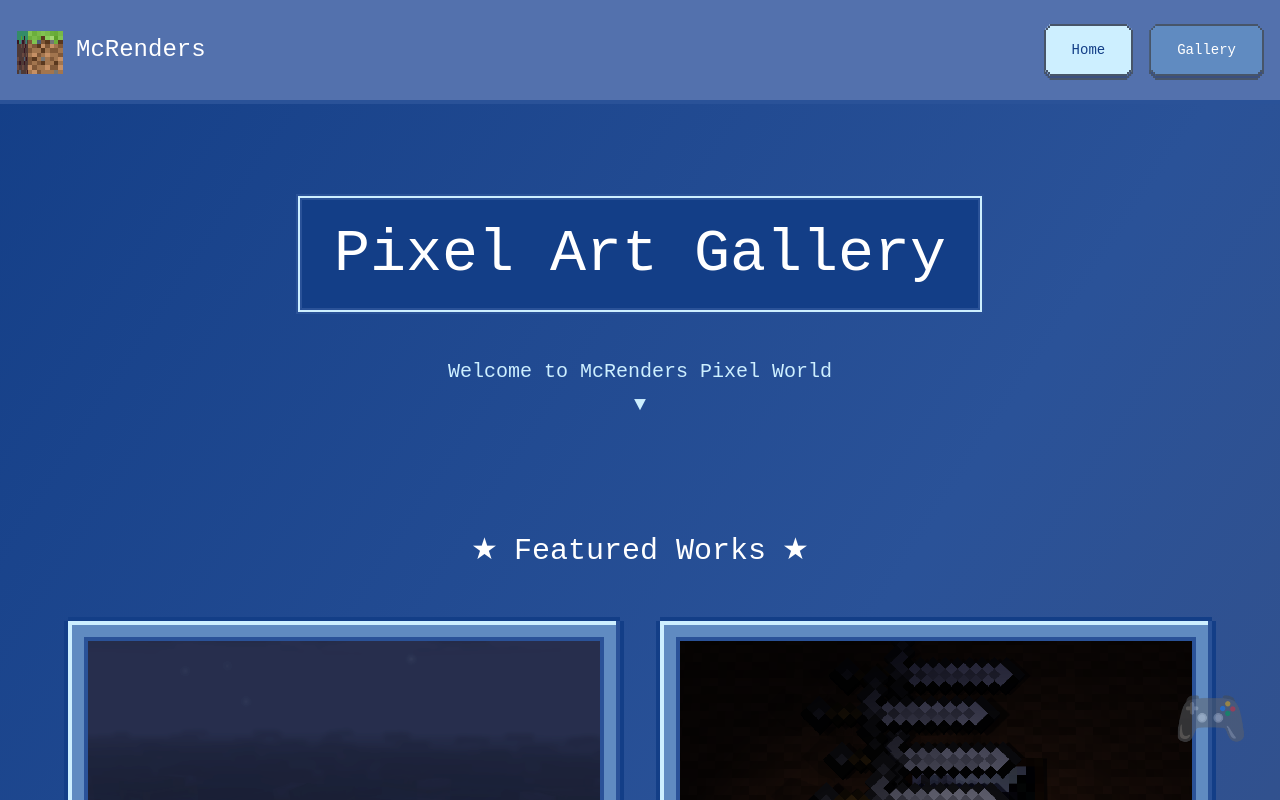
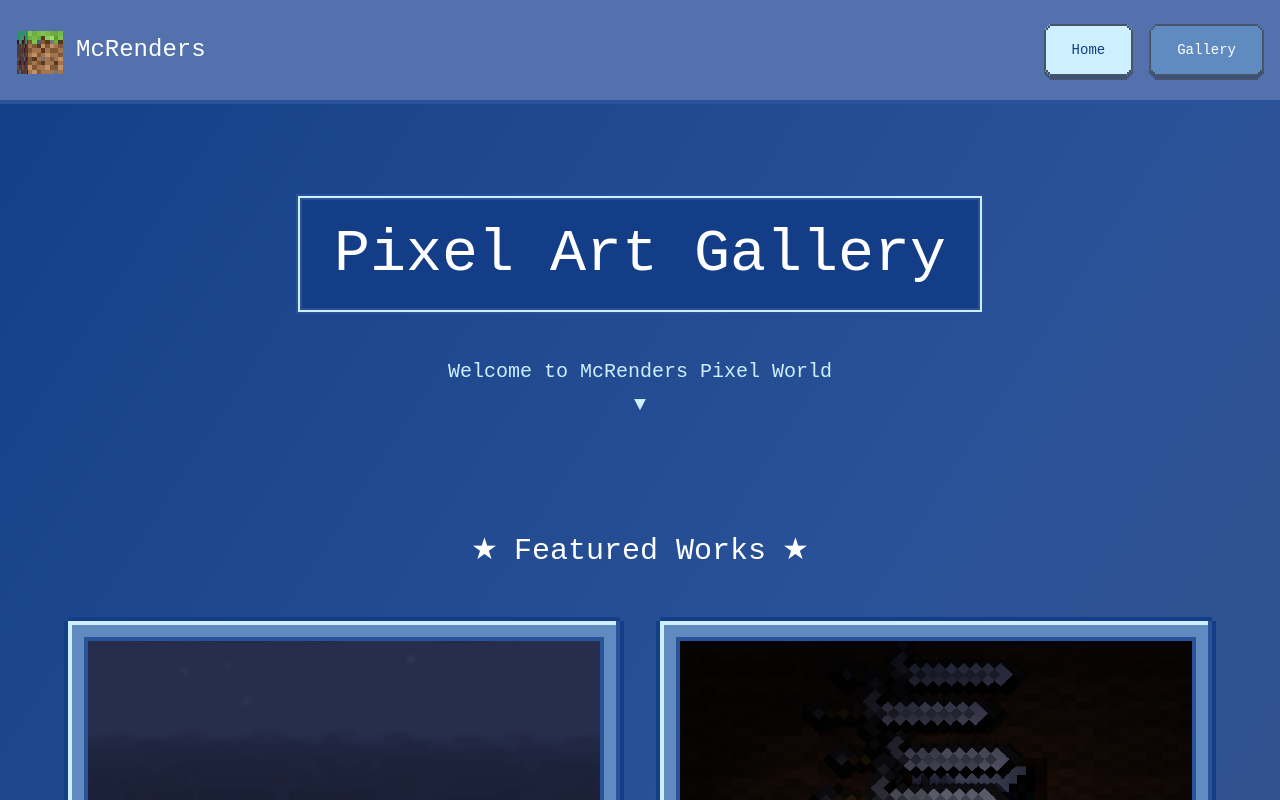
Before and after one commit to MalloyManga/McRenders, a Nuxt app: page / in a window 1280 px wide. Shown: the top 800 px of the page. Built offline with nearby package versions, Linux system fonts and the light colour scheme; a web font is replaced by a local one.

Commit message:
style: remove the bounce effect on emoji

```diff
--- a/app/pages/artwork/[id].vue
+++ b/app/pages/artwork/[id].vue
@@ -111,11 +111,13 @@ if (!artwork.value) {
                 <!-- Share -->
                 <div class="text-center">
                     <button class="pixel-button-container w-full">
-                        <div class="pixel-button-back bg-[#608BC1] px-8 py-4 text-white w-full flex items-center justify-center gap-2">
+                        <div
+                            class="pixel-button-back bg-[#608BC1] px-8 py-4 text-white w-full flex items-center justify-center gap-2">
                             <span>Share Artwork</span>
                             <img :src="Irongolem" alt="Share" class="w-6 h-6 inline-block" />
                         </div>
-                        <div class="pixel-button-front bg-[#608BC1] px-8 py-4 text-white w-full flex items-center justify-center gap-2">
+                        <div
+                            class="pixel-button-front bg-[#608BC1] px-8 py-4 text-white w-full flex items-center justify-center gap-2">
                             <span>Share Artwork</span>
                             <img :src="Irongolem" alt="Share" class="w-6 h-6 inline-block" />
                         </div>
--- a/app/pages/index.vue
+++ b/app/pages/index.vue
@@ -85,28 +85,5 @@ const artworks = [
                 </div>
             </div>
         </section>
-
-        <!-- Pixel Art Decoration -->
-        <div class="fixed bottom-8 right-8 text-6xl opacity-50 pointer-events-none animate-bounce">
-            🎮
-        </div>
     </div>
 </template>
-
-<style scoped>
-@keyframes float {
-
-    0%,
-    100% {
-        transform: translateY(0px);
-    }
-
-    50% {
-        transform: translateY(-20px);
-    }
-}
-
-.animate-bounce {
-    animation: float 3s ease-in-out infinite;
-}
-</style>
```
